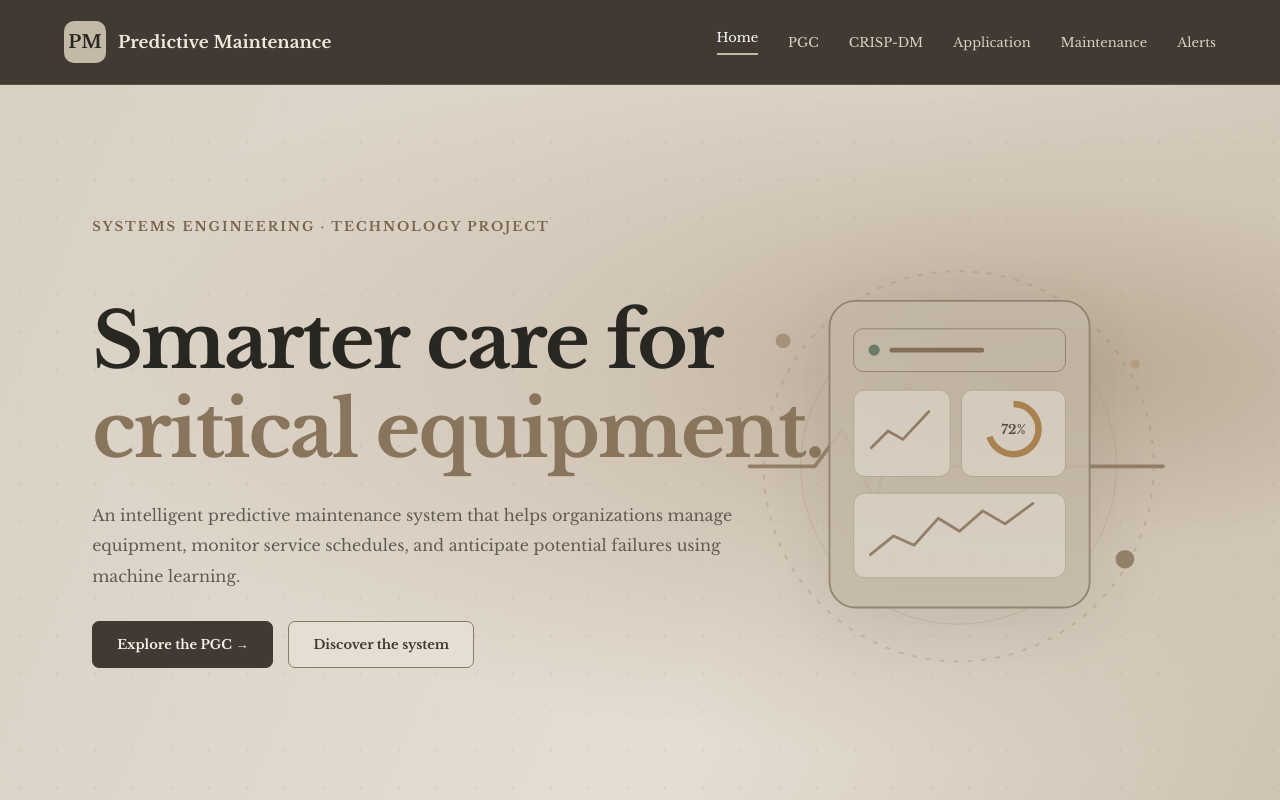
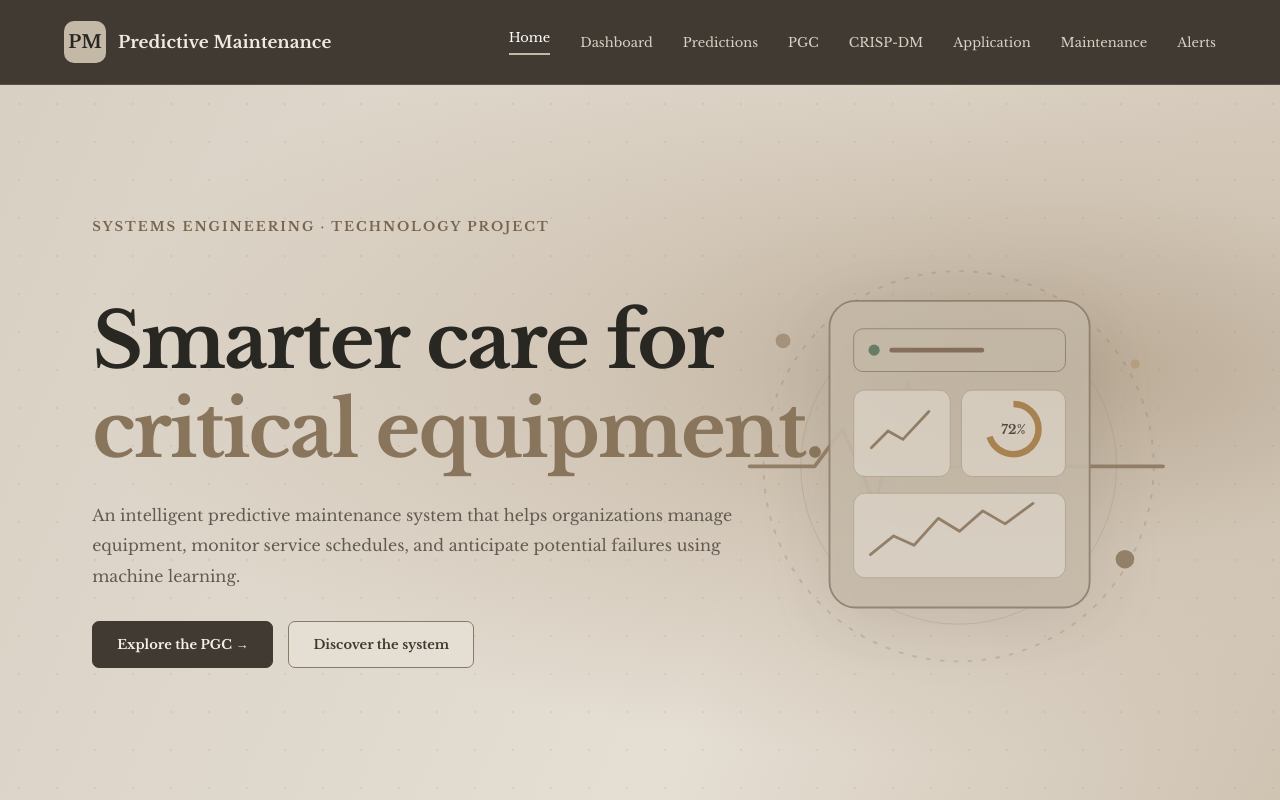
Before and after one commit to lunaalejan/Machine_Learning_Proyect, a Flask app: page / in a window 1280 px wide. Shown: the top 800 px of the page. Run offline with Flask 3, Linux system fonts and the light colour scheme.

Commit message:
Update home page and integrate application navigation

```diff
--- a/app.py
+++ b/app.py
@@ -44,6 +44,7 @@ db.init_app(app)
 
 @app.route("/")
 def home():
+
     return render_template(
         "index.html",
         active_page="home"
@@ -383,6 +384,59 @@ def synchronize_all_automatic_alerts():
 
     if alerts_changed:
         db.session.commit()
+
+# ==============================
+# MAINTENANCE DASHBOARD
+# ==============================
+
+@app.route("/dashboard")
+def dashboard():
+
+    # Synchronize automatic maintenance alerts
+    synchronize_all_automatic_alerts()
+
+    # General system statistics
+    total_equipment = Equipment.query.count()
+    total_maintenance = MaintenanceRecord.query.count()
+    total_predictions = Prediction.query.count()
+
+    total_active_alerts = Alert.query.filter_by(
+        status="active"
+    ).count()
+
+    # Prediction risk statistics
+    low_risk = Prediction.query.filter_by(
+        risk_level="Low"
+    ).count()
+
+    medium_risk = Prediction.query.filter_by(
+        risk_level="Medium"
+    ).count()
+
+    high_risk = Prediction.query.filter_by(
+        risk_level="High"
+    ).count()
+
+    # Latest five predictions
+    latest_predictions = (
+        Prediction.query
+        .order_by(Prediction.predicted_at.desc())
+        .limit(5)
+        .all()
+    )
+
+    return render_template(
+        "dashboard.html",
+        active_page="dashboard",
+        total_equipment=total_equipment,
+        total_maintenance=total_maintenance,
+        total_predictions=total_predictions,
+        total_active_alerts=total_active_alerts,
+        low_risk=low_risk,
+        medium_risk=medium_risk,
+        high_risk=high_risk,
+        latest_predictions=latest_predictions
+    )
 
 
 # ==============================
--- a/templates/base.html
+++ b/templates/base.html
@@ -202,6 +202,16 @@
                     Home
                 </a>
 
+                <a href="{{ url_for('dashboard') }}"
+                class="{% if active_page == 'dashboard' %}active{% endif %}">
+                Dashboard
+                </a>
+
+                <a href="{{ url_for('predictions') }}"
+                class="{% if active_page == 'predictions' %}active{% endif %}">
+                Predictions
+                </a>
+
                 <a href="{{ url_for('pgc') }}"
                    class="{% if request.endpoint == 'pgc' %}active{% endif %}">
                     PGC
```
Also changed, not shown: templates/index.html (+4 -18 lines).
